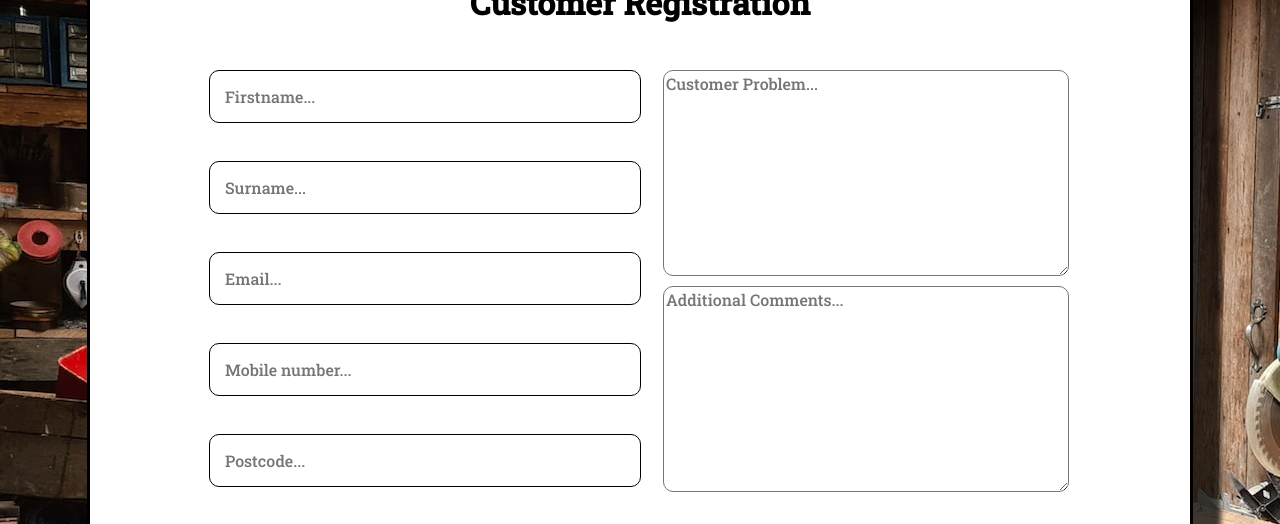
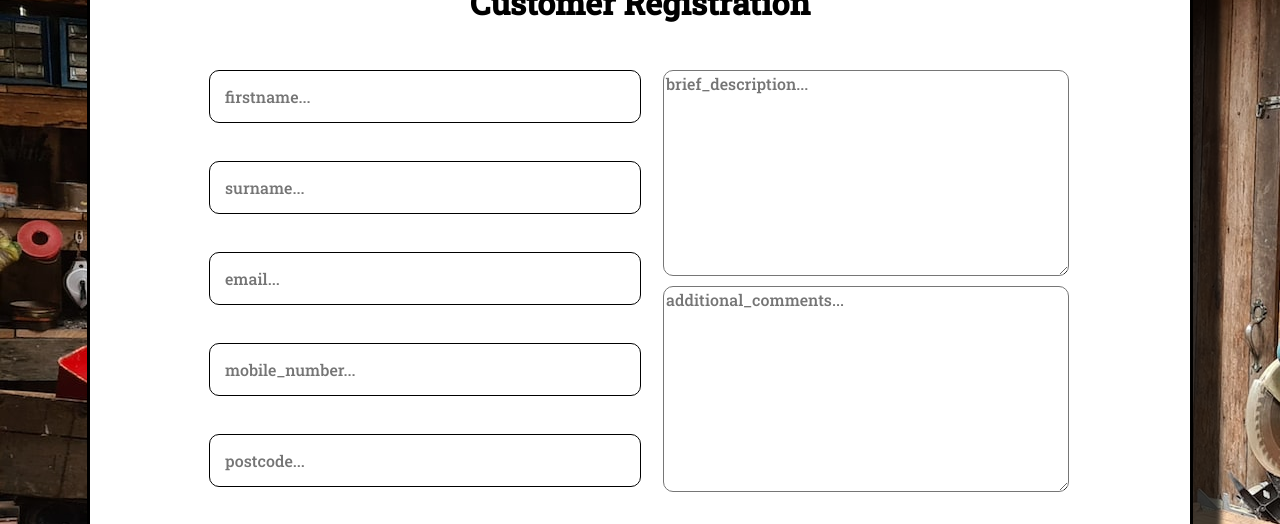
Before and after one commit to Wardhere1/tradesmen-project, a React (Create React App) app in the folder client/: page /customer-sign-up in a window 1280 px wide. Shown: the part 276-800 px from the top of the page. Built offline with nearby package versions, Linux system fonts and the light colour scheme; no server answers.

Commit message:
linked the post request to the frontend

```diff
--- a/client/src/App.css
+++ b/client/src/App.css
@@ -95,9 +95,10 @@
   justify-content: center;
   align-items: center;
   height: 100vh;
-  background-image: url('./components/assets/paint-1.jpg');
-  background-position: 25% 110%;
-  background-size: 30%;
+  background-image: url('./components/assets/1-unsplash.jpg');
+  /* background-position: 150%;
+  background-size: 95%; */
+  /* background-size: 50%; */
   position: relative;
 }
 
@@ -213,7 +214,7 @@ a {
   justify-content: center;
   align-items: center;
   flex-direction: column;
-  color: black;
+  color: white;
   /* height: 50px; */
   /* margin-top: 50px; */
 }
--- a/client/src/components/pages/CustomerPage.js
+++ b/client/src/components/pages/CustomerPage.js
@@ -4,48 +4,22 @@ import { useState } from 'react';
 
 export const CustomerPage = () => {
   const [customerInfo, setCustomerInfo] = useState({
-    Firstname: '',
-    Surname: '',
-    Email: '',
-    MobileNumber: 0,
-    Postcode: '',
-    CustomerProblem: '',
-    AdditionalComments: '',
+    firstname: '',
+    surname: '',
+    email: '',
+    mobile_number: 0,
+    postcode: '',
+    brief_description: '',
+    additional_comments: '',
   });
 
-  // console.log(customerInfo);
-
-  // const data = fetch('http://localhost:4000/customer-sign-up');
-  // console.log(data);
-
-  // const handleSubmit = (event) => {
-  //   event.preventDefault();
-  //   console.log(customerInfo);
-  //   const data = fetch('http://localhost:4000/customer-sign-up');
-  // console.log(data);
-
-  //   fetch('http://localhost:4000/customer-sign-up', {
-  //     method: 'POST',
-  //     headers: {
-  //       'Content-Type': 'application/json',
-  //     },
-  //     body: JSON.stringify(customerInfo),
-  //   })
-  //     .then((response) => response.json())
-  //     .then((data) => {
-  //       console.log(data);
-  //     })
-  //     .catch((error) => {
-  //       console.error(error);
-  //     });
-  // };
   const onSubmitHandler = async (event) => {
-    event.preventDefault();
+    event.preventDefault()
     try {
       const response = await fetch('http://localhost:4000/customer-sign-up', {
         method: 'POST',
         headers: { 'Content-Type': 'application/json' },
-        body: JSON.stringify(body),
+        body: JSON.stringify(customerInfo),
       });
       console.log(response);
     } catch (err) {
@@ -61,45 +35,46 @@ export const CustomerPage = () => {
       };
     });
   };
-  // console.log(customerInfo);
 
+  console.log(customerInfo)
+  console.log(JSON.stringify(customerInfo))
   return (
     <div className="customer-page-container">
-      <form onSubmit={onSubmitHandler} className="form-container">
+      <form className="form-container">
         <div className="form-input-container">
           <input
             onChange={handleChange}
-            placeholder="Firstname..."
-            name="Firstname"
+            placeholder="firstname..."
+            name="firstname"
             className="form-input"
             type="text"
           />
-          <input onChange={handleChange} placeholder="Surname..." name="Surname" className="form-input" type="text" />
-          <input onChange={handleChange} placeholder="Email..." name="Email" className="form-input" type="text" />
+          <input onChange={handleChange} placeholder="surname..." name="surname" className="form-input" type="text" />
+          <input onChange={handleChange} placeholder="email..." name="email" className="form-input" type="text" />
           <input
             onChange={handleChange}
-            placeholder="Mobile number..."
-            name="MobileNumber"
+            placeholder="mobile_number..."
+            name="mobile_number"
             className="form-input"
             type="text"
           />
-          <input onChange={handleChange} placeholder="Postcode..." name="Postcode" className="form-input" type="text" />
+          <input onChange={handleChange} placeholder="postcode..." name="postcode" className="form-input" type="text" />
         </div>
         <div className="form-text-area-container">
           <textarea
-            placeholder="Customer Problem..."
-            name="CustomerProblem"
+            placeholder="brief_description..."
+            name="brief_description"
             className="customer-description"
             onChange={handleChange}
           ></textarea>
           <textarea
-            placeholder="Additional Comments..."
-            name="AdditionalComments"
+            placeholder="additional_comments..."
+            name="additional_comments"
             className="customer-description"
             onChange={handleChange}
           ></textarea>
         </div>
-        <button type="submit" className="customer-submit-button">
+        <button onClick={onSubmitHandler} type="submit" className="customer-submit-button">
           Submit
         </button>
       </form>
```
Also changed, not shown: client/src/components/assets/drill.jpg (renamed from client/src/components/assets/emmanuel-ikwuegbu--0-kl1BjvFc-unsplash.jpg), 1 other file (tests, documents, lock files or other folders).
